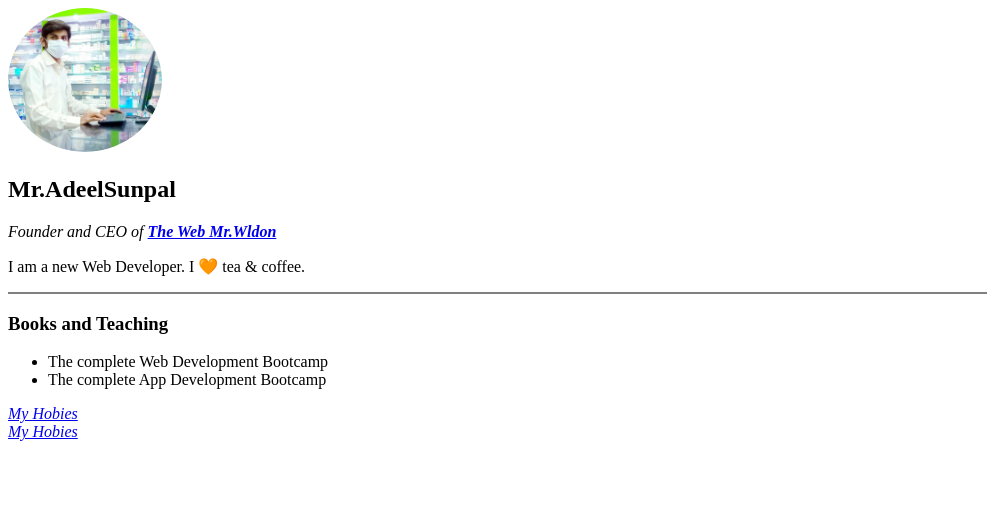
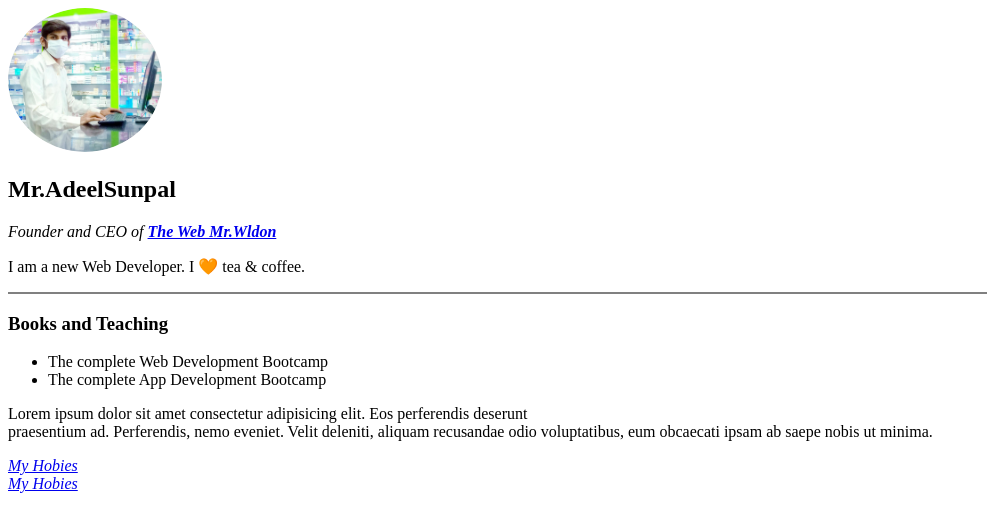
Before and after one commit to adeelashraf321/Pure-html, a plain HTML site: page NewIndex.html in a window 1280 px wide. Shown: the whole page, without its empty margins (0-987 px from the left). Drawn offline with Linux system fonts and the light colour scheme.

Commit message:
makes some changes to reflect it on git

```diff
--- a/NewIndex.html
+++ b/NewIndex.html
@@ -20,6 +20,7 @@
         <li>The complete App Development Bootcamp</li>
     </ul>
 
+        <p>Lorem ipsum dolor sit amet consectetur adipisicing elit. Eos perferendis deserunt <br> praesentium ad. Perferendis, nemo eveniet. Velit deleniti, aliquam recusandae odio voluptatibus, eum obcaecati ipsam ab saepe nobis ut minima.</p>
     <a href="hobies.html" style="font-style: italic;">My Hobies</a>
     <br>
     <a href="contect.html" style="font-style: italic;">My Hobies</a>
```
